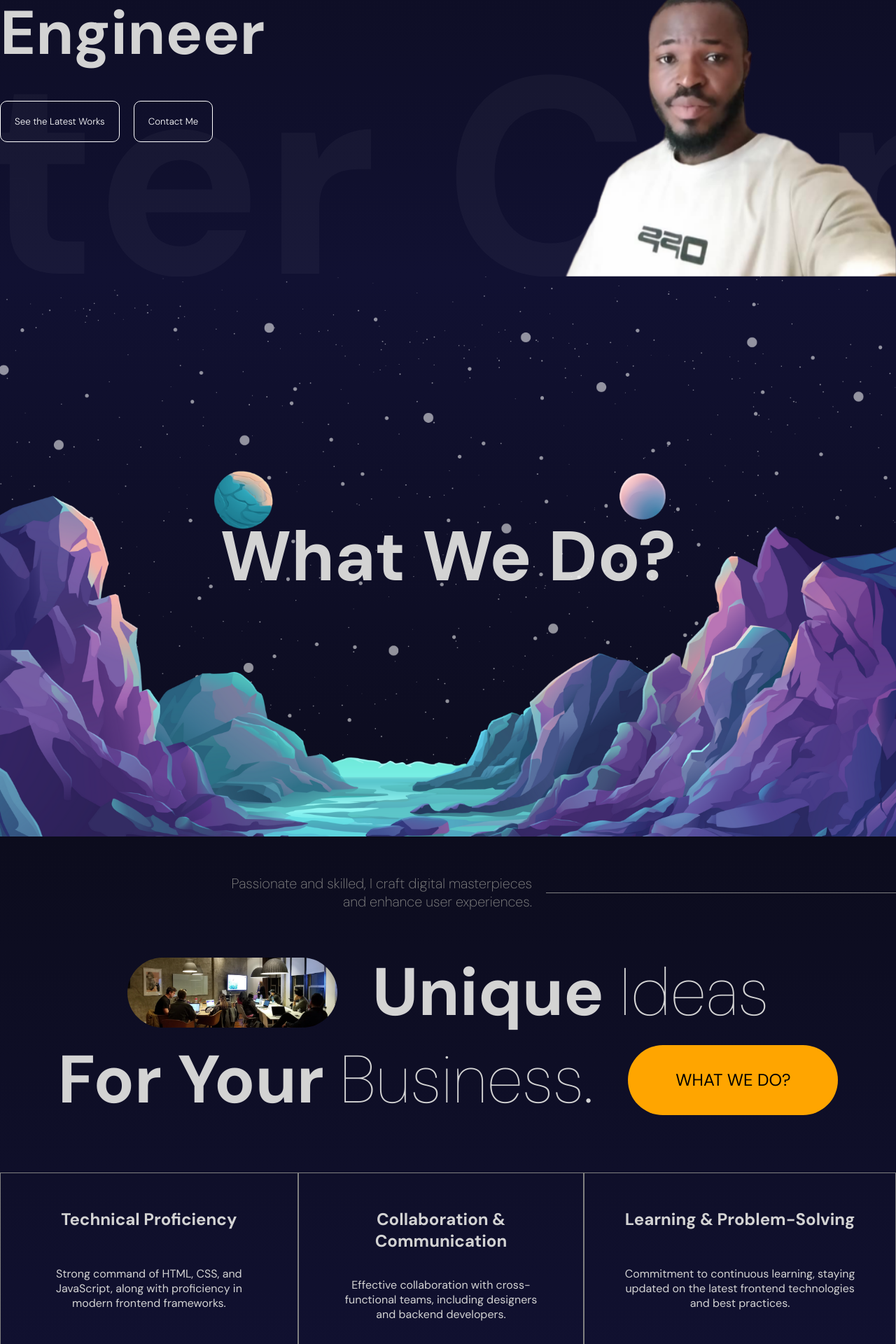
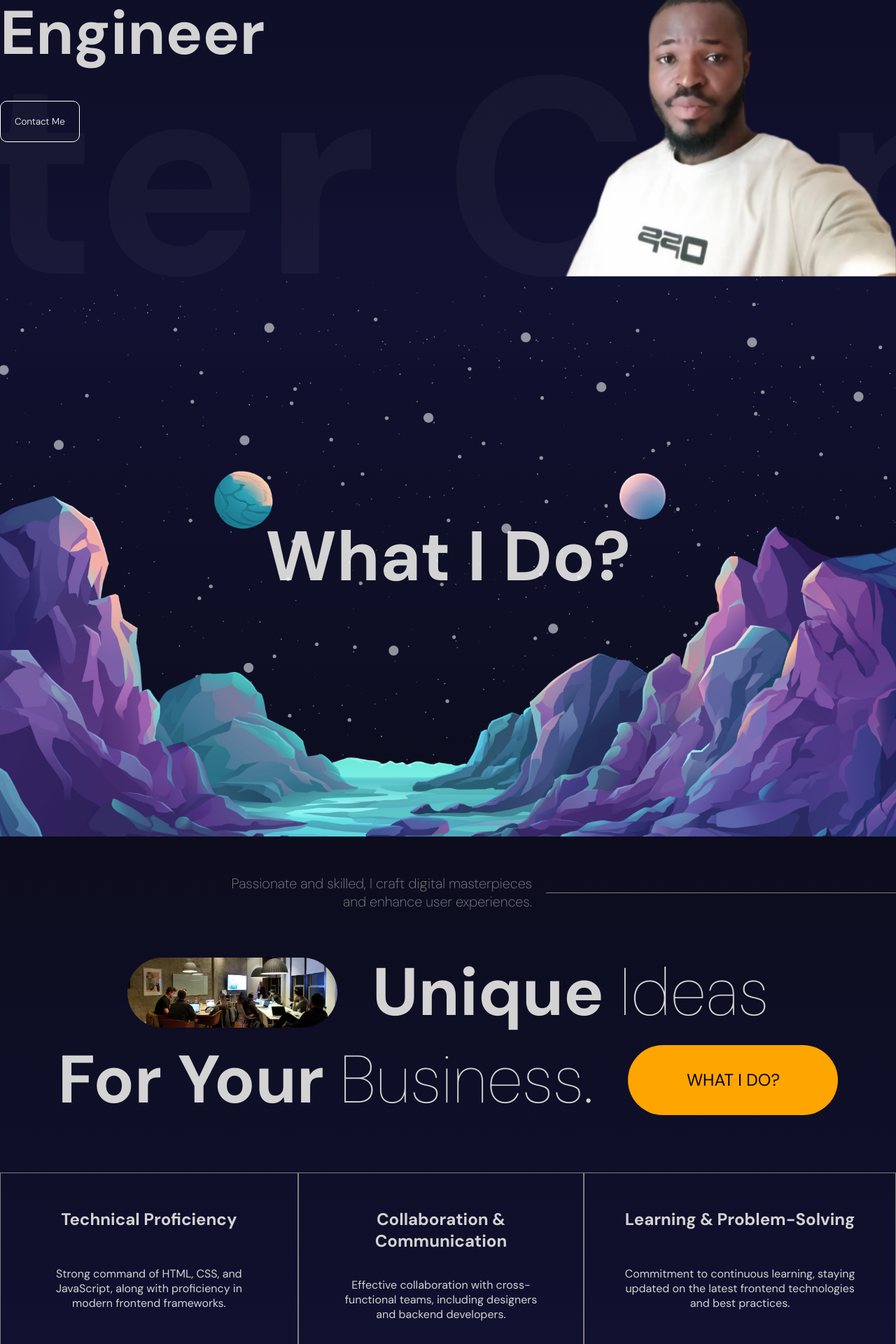
Before and after one commit to Gmukoro/myportfolio, a React (Vite) app: page / in a window 1280 px wide. Shown: the part 405-2325 px from the top of the page at 70% size. Built offline with nearby package versions, Linux system fonts and the light colour scheme.

Commit message:
Oh! fixed a lil bug

```diff
--- a/src/components/contact/Contact.jsx
+++ b/src/components/contact/Contact.jsx
@@ -54,6 +54,7 @@ const Contact = () => {
     <motion.div
       ref={ref}
       className="contact"
+      id="contact"
       variants={variants}
       initial="initial"
       whileInView="animate"
--- a/src/components/hero/Hero.jsx
+++ b/src/components/hero/Hero.jsx
@@ -49,10 +49,7 @@ const Hero = () => {
         >
           <motion.h2 variants={textVariants}>GODSPOWER MUKORO</motion.h2>
           <motion.h1 variants={textVariants}>Front-End Engineer</motion.h1>
-          <motion.div variants={textVariants} className="buttons">
-            <motion.button variants={textVariants}>
-              <a>See the Latest Works</a>
-            </motion.button>
+          <motion.div variants={textVariants} className="button">
             <motion.button variants={textVariants}>
               <a href="#Contact">Contact Me</a>
             </motion.button>
--- a/src/components/hero/hero.scss
+++ b/src/components/hero/hero.scss
@@ -50,11 +50,7 @@
         }
       }
 
-      .buttons {
-        .buttons a {
-          cursor: pointer;
-        }
-
+      // .button {
       button {
         padding: 20px;
         border: 1px solid white;
@@ -66,7 +62,7 @@
         font-weight: 300;
         z-index: 40;
       }
-      }
+      // }
 
       img {
         width: 50px;
--- a/src/components/parallax/Parallax.jsx
+++ b/src/components/parallax/Parallax.jsx
@@ -25,7 +25,7 @@ const Parallax = ({ type }) => {
       }}
     >
       <motion.h1 style={{ y: yText }}>
-        {type === "services" ? "What We Do?" : "What We Did?"}
+        {type === "services" ? "What I Do?" : "What I Did?"}
       </motion.h1>
       <motion.div className="mountains"></motion.div>
       <motion.div
--- a/src/components/services/Services.jsx
+++ b/src/components/services/Services.jsx
@@ -53,7 +53,7 @@ const Services = () => {
             <motion.b whileHover={{ color: "orange" }}>For Your</motion.b>{" "}
             Business.
           </h1>
-          <button>WHAT WE DO?</button>
+          <button>WHAT I DO?</button>
         </div>
       </motion.div>
       <motion.div className="listContainer" variants={variants}>
```
Lines whose indentation alone changed are shown as unchanged.
